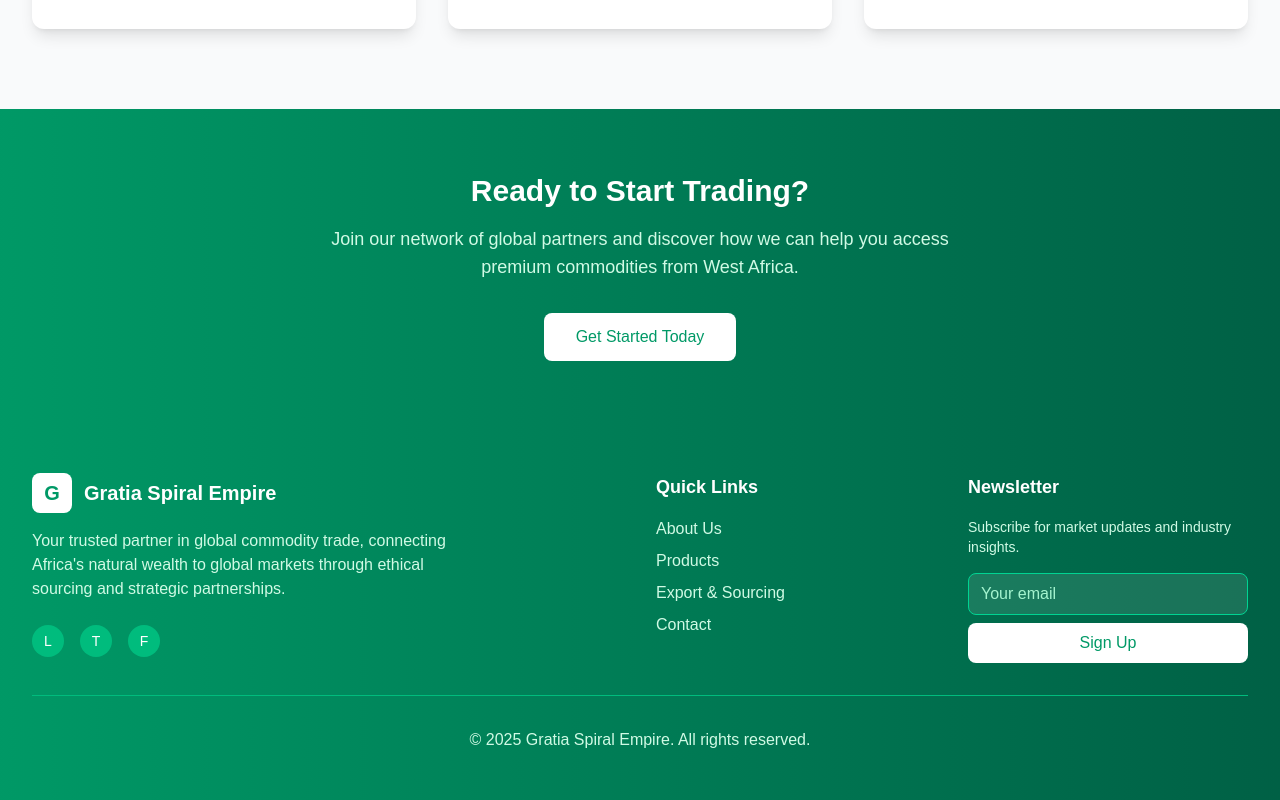
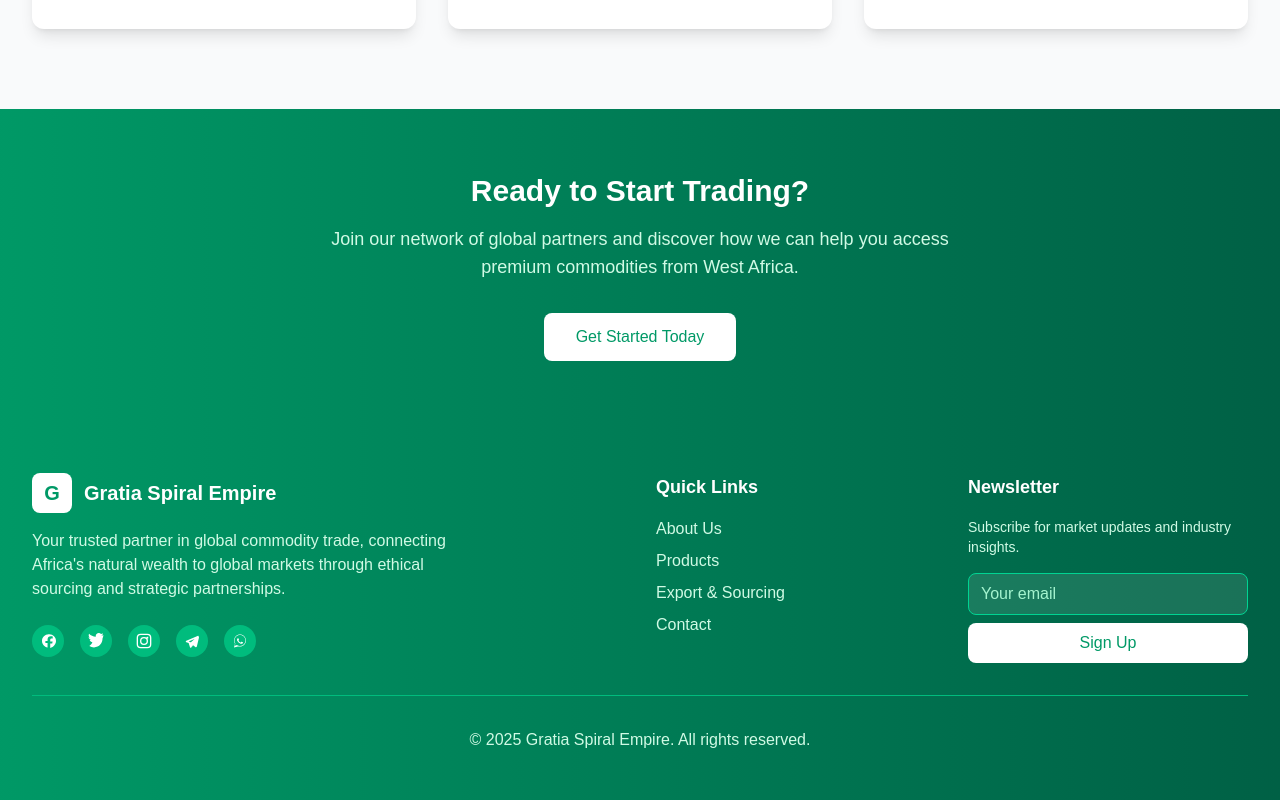
Before and after one commit to olumuyiwaa/Gratia-Spiral-Empire, a Next.js app: page / in a window 1280 px wide. Shown: the part 1349-2149 px from the top of the page. Built offline with nearby package versions, Linux system fonts and the light colour scheme.

Commit message:
Replace social media icons with links and SVGs in GratiaSpiral component

```diff
--- a/src/app/page.tsx
+++ b/src/app/page.tsx
@@ -147,15 +147,63 @@ const GratiaSpiral = () => {
                 Your trusted partner in global commodity trade, connecting Africa's natural wealth to global markets through ethical sourcing and strategic partnerships.
               </p>
               <div className="flex space-x-4">
-                <div className="w-8 h-8 bg-emerald-500 rounded-full flex items-center justify-center cursor-pointer hover:bg-emerald-400 transition-colors">
-                  <span className="text-white text-sm">L</span>
-                </div>
-                <div className="w-8 h-8 bg-emerald-500 rounded-full flex items-center justify-center cursor-pointer hover:bg-emerald-400 transition-colors">
-                  <span className="text-white text-sm">T</span>
-                </div>
-                <div className="w-8 h-8 bg-emerald-500 rounded-full flex items-center justify-center cursor-pointer hover:bg-emerald-400 transition-colors">
-                  <span className="text-white text-sm">F</span>
-                </div>
+                <a
+                  href="https://facebook.com/"
+                  target="_blank"
+                  rel="noopener noreferrer"
+                  aria-label="Facebook"
+                  className="w-8 h-8 bg-emerald-500 rounded-full flex items-center justify-center cursor-pointer hover:bg-emerald-400 transition-colors"
+                >
+                  <svg fill="none" viewBox="0 0 24 24" className="w-4 h-4 text-white" xmlns="http://www.w3.org/2000/svg">
+                    <path d="M17 2.05C15.67 2.02 14.33 2 13 2C7.48 2 3 6.48 3 12c0 4.84 3.66 8.84 8.34 9.8v-6.93H8.1v-2.87h3.24V9.84c0-3.2 1.92-4.96 4.85-4.96 1.41 0 2.89.25 2.89.25v3.18h-1.63c-1.61 0-2.11.99-2.11 2v2.4h3.59l-.57 2.87h-3.02v6.93C20.34 20.84 24 16.84 24 12c0-5.52-4.48-10-10-10-.33 0-.67.01-1 .05z" fill="currentColor"/>
+                  </svg>
+                </a>
+                <a
+                  href="https://twitter.com/"
+                  target="_blank"
+                  rel="noopener noreferrer"
+                  aria-label="Twitter"
+                  className="w-8 h-8 bg-emerald-500 rounded-full flex items-center justify-center cursor-pointer hover:bg-emerald-400 transition-colors"
+                >
+                  <svg fill="none" viewBox="0 0 24 24" className="w-4 h-4 text-white" xmlns="http://www.w3.org/2000/svg">
+                  <path d="M23 3a10.9 10.9 0 01-3.14 1.53A4.48 4.48 0 0022.4.36a9.09 9.09 0 01-2.88 1.1A4.48 4.48 0 0016.11 0c-2.5 0-4.52 2.02-4.52 4.52 0 .35.04.7.11 1.03C7.69 5.4 4.07 3.67 1.64 1.15c-.38.65-.6 1.4-.6 2.2 0 1.52.77 2.86 1.95 3.65A4.48 4.48 0 01.96 6v.06c0 2.13 1.52 3.91 3.54 4.31-.37.1-.76.16-1.16.16-.28 0-.56-.03-.83-.08.56 1.76 2.19 3.04 4.13 3.08A9.01 9.01 0 012 19.54a12.8 12.8 0 006.92 2.03c8.3 0 12.85-6.87 12.85-12.85 0-.2 0-.39-.01-.58A9.22 9.22 0 0023 3z" fill="currentColor"/>
+                  </svg>
+                </a>
+                <a
+                  href="https://instagram.com/"
+                  target="_blank"
+                  rel="noopener noreferrer"
+                  aria-label="Instagram"
+                  className="w-8 h-8 bg-emerald-500 rounded-full flex items-center justify-center cursor-pointer hover:bg-emerald-400 transition-colors"
+                >
+                  <svg fill="none" viewBox="0 0 24 24" className="w-4 h-4 text-white" xmlns="http://www.w3.org/2000/svg">
+                  <rect width="20" height="20" x="2" y="2" rx="5" stroke="currentColor" strokeWidth="2"/>
+                  <circle cx="12" cy="12" r="5" stroke="currentColor" strokeWidth="2"/>
+                  <circle cx="17" cy="7" r="1.5" fill="currentColor"/>
+                  </svg>
+                </a>
+                <a
+                  href="https://t.me/yourtelegramusername"
+                  target="_blank"
+                  rel="noopener noreferrer"
+                  aria-label="Telegram"
+                  className="w-8 h-8 bg-emerald-500 rounded-full flex items-center justify-center cursor-pointer hover:bg-emerald-400 transition-colors"
+                >
+                  <svg viewBox="0 0 24 24" fill="currentColor" className="w-4 h-4 text-white" xmlns="http://www.w3.org/2000/svg">
+                  <path d="M21.944 4.667a1.5 1.5 0 00-1.62-.217L3.47 11.44c-1.06.44-1.03 1.97.05 2.36l3.44 1.23 2.02 6.38c.29.92 1.48 1.09 1.97.25l2.13-3.57 3.97 2.92c.83.61 2.01.17 2.23-.8l3.13-13.13a1.5 1.5 0 00-.35-1.36zm-3.41 2.02l-8.19 7.16 1.97 6.23 2.13-3.57a1.5 1.5 0 01.97-.67l4.97-.87-1.85-8.28zm-8.19 7.16l-3.44-1.23 11.63-4.84-8.19 7.16z"/>
+                  </svg>
+                </a>
+                <a
+                  href="https://wa.me/1234567890"
+                  target="_blank"
+                  rel="noopener noreferrer"
+                  aria-label="WhatsApp"
+                  className="w-8 h-8 bg-emerald-500 rounded-full flex items-center justify-center cursor-pointer hover:bg-emerald-400 transition-colors"
+                >
+                  <svg viewBox="0 0 32 32" fill="currentColor" className="w-4 h-4 text-white" xmlns="http://www.w3.org/2000/svg">
+                  <path d="M16 3C9.373 3 4 8.373 4 15c0 2.385.668 4.607 1.94 6.563L4 29l7.687-1.97A12.93 12.93 0 0016 27c6.627 0 12-5.373 12-12S22.627 3 16 3zm0 22.917c-1.97 0-3.89-.523-5.56-1.51l-.396-.234-4.563 1.17 1.22-4.445-.258-.41A10.91 10.91 0 015.083 15c0-6.025 4.892-10.917 10.917-10.917S26.917 8.975 26.917 15 22.025 25.917 16 25.917zm5.49-7.38c-.3-.15-1.77-.87-2.04-.97-.27-.1-.47-.15-.67.15-.2.3-.77.97-.94 1.17-.17.2-.35.22-.65.07-.3-.15-1.27-.47-2.42-1.5-.89-.79-1.49-1.77-1.67-2.07-.17-.3-.02-.46.13-.61.13-.13.3-.35.45-.53.15-.18.2-.3.3-.5.1-.2.05-.37-.02-.52-.07-.15-.67-1.62-.92-2.22-.24-.58-.48-.5-.67-.51-.17-.01-.37-.01-.57-.01-.2 0-.52.07-.8.37-.27.3-1.05 1.03-1.05 2.5 0 1.47 1.07 2.89 1.22 3.09.15.2 2.11 3.23 5.12 4.4.72.28 1.28.45 1.72.58.72.23 1.37.2 1.88.12.57-.08 1.77-.72 2.02-1.41.25-.69.25-1.28.17-1.41-.08-.13-.27-.2-.57-.34z"/>
+                  </svg>
+                </a>
               </div>
             </div>
             <div>
```
